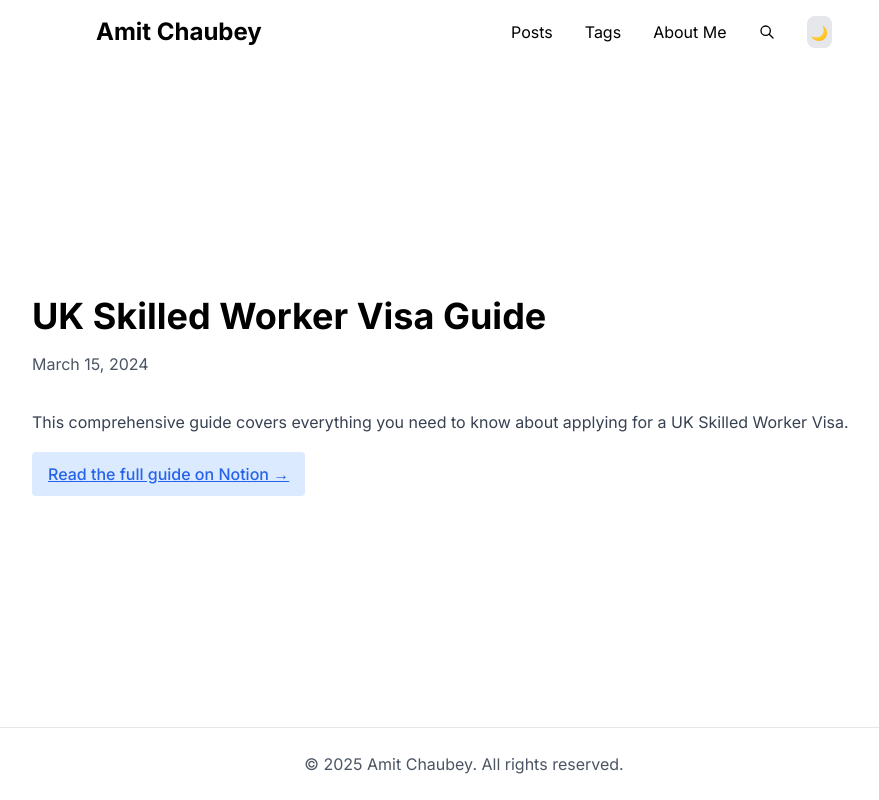
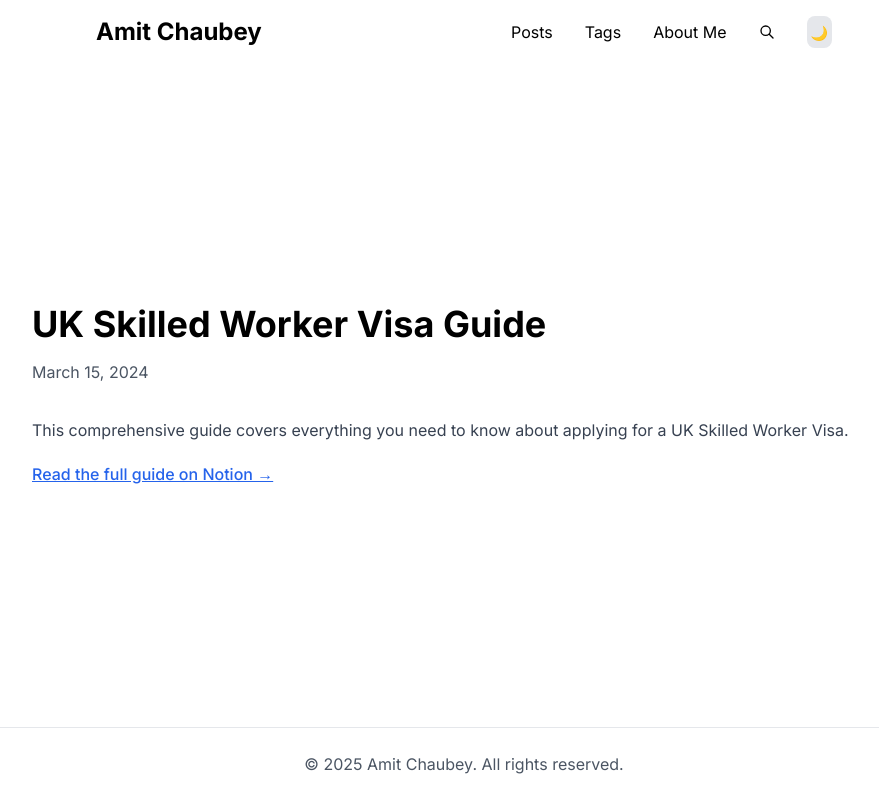
Before and after one commit to amit-chaubey/my-portfolio, a Next.js app: page /posts/skilled-worker-visa in a window 1280 px wide. Shown: the whole page, without its empty margins (176-1055 px from the left). Built offline with nearby package versions, Linux system fonts and the light colour scheme.

Commit message:
Fix static generation and CSS loading issues

```diff
--- a/next.config.js
+++ b/next.config.js
@@ -4,6 +4,7 @@ const nextConfig = {
   images: {
     unoptimized: true,
   },
+  // Remove webpack config as it's causing issues
   trailingSlash: true,
 }
 
--- a/package.json
+++ b/package.json
@@ -24,7 +24,9 @@
     "@types/react": "^18.2.57",
     "@types/react-dom": "^18.2.19",
     "autoprefixer": "^10.4.17",
+    "css-loader": "^6.11.0",
     "postcss": "^8.4.35",
+    "style-loader": "^3.3.4",
     "tailwindcss": "^3.4.1",
     "typescript": "^5.3.3"
   }
--- a/src/app/posts/skilled-worker-visa/page.tsx
+++ b/src/app/posts/skilled-worker-visa/page.tsx
@@ -1,4 +1,6 @@
 'use client';
+
+import { useEffect } from 'react';
 
 export default function SkilledWorkerVisaPage() {
   return (
@@ -13,7 +15,7 @@ export default function SkilledWorkerVisaPage() {
           href="https://pointed-name-caa.notion.site/Skilled-Worker-Visa-Guide-1a30e3a0a90280d5b708e9ccc741fca1"
           target="_blank"
           rel="noopener noreferrer"
-          className="text-blue-600 hover:underline inline-block px-4 py-2 bg-blue-100 rounded"
+          className="text-blue-600 hover:underline"
         >
           Read the full guide on Notion →
         </a>
```
Also changed, not shown: 1 other file (tests, documents, lock files or other folders).
